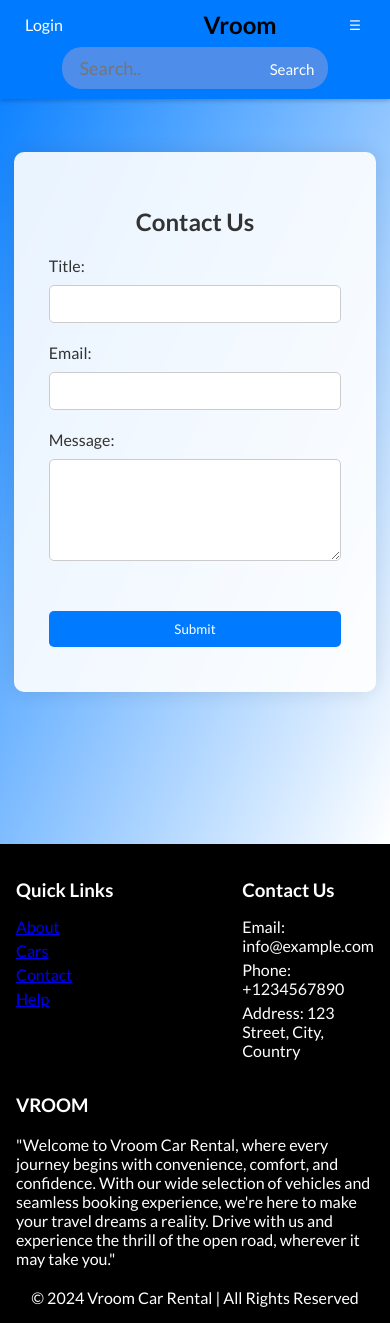
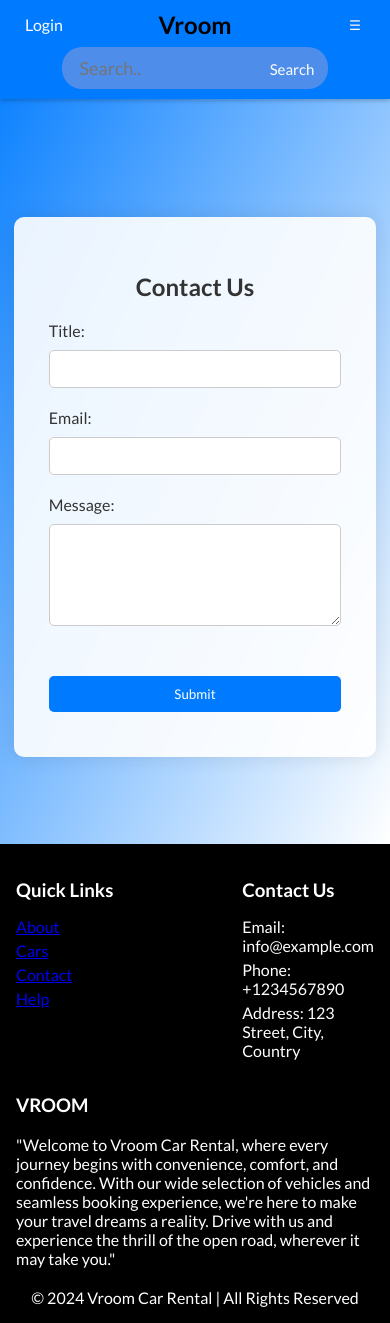
Before and after one commit to sagarnewpane/vroom, a Django app: page /contact/ in a window 390 px wide. Run offline with Django 5.2, Linux system fonts and the light colour scheme; data comes from the database, SQL or seed files in the repository; both versions use the stored data as it was after the commit.

Commit message:
stylised nav-bar and contact page

```diff
--- a/templates/contact.html
+++ b/templates/contact.html
@@ -73,8 +73,11 @@
         box-shadow: 0 0 20px rgba(0, 0, 0, 0.1);
         width: 75%;
         max-width: 655px;
+        margin-top: 150px;
+        margin-bottom: 20px;
     }
-}
+    }
+
 </style>
 
 <body>
--- a/vroom/static/nav.css
+++ b/vroom/static/nav.css
@@ -21,7 +21,6 @@
   font-size: 24px;
   font-weight: bold;
   padding: 8px 20px;
-  margin-left: 30px;
 }
 
 .navbar .navbar-links {
```
Also changed, not shown: db.sqlite3.
